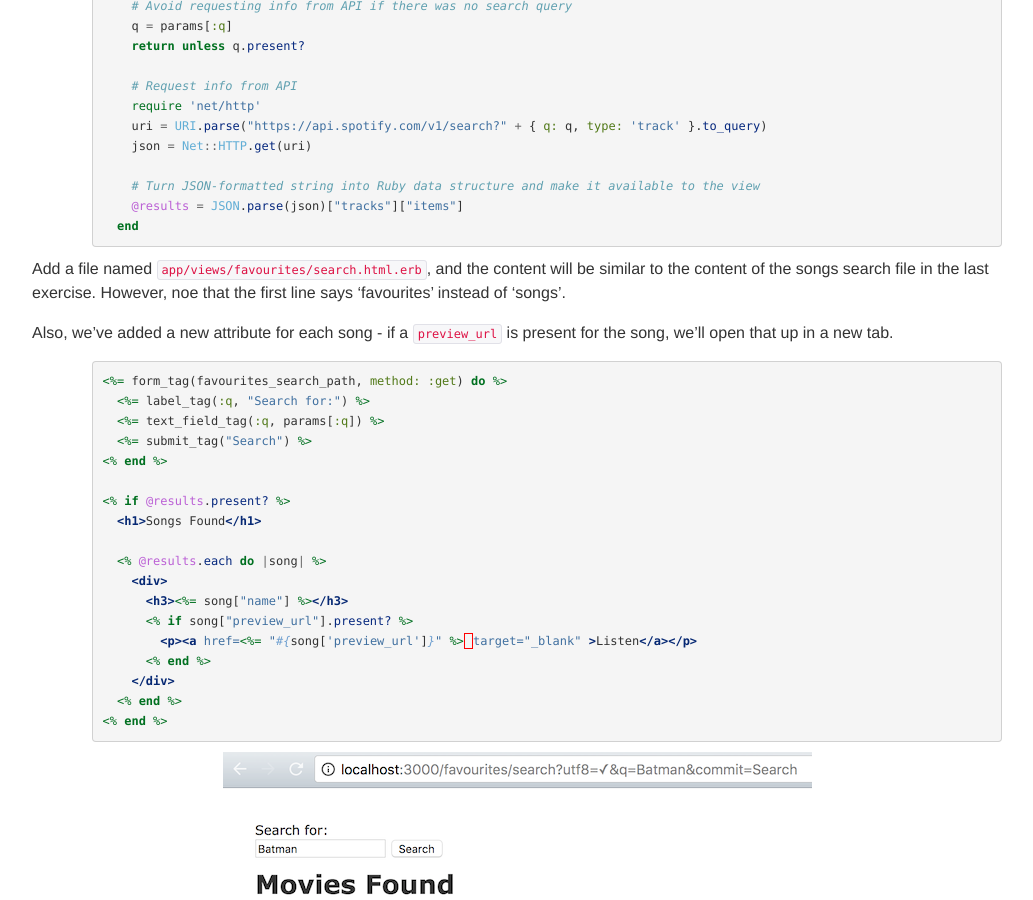
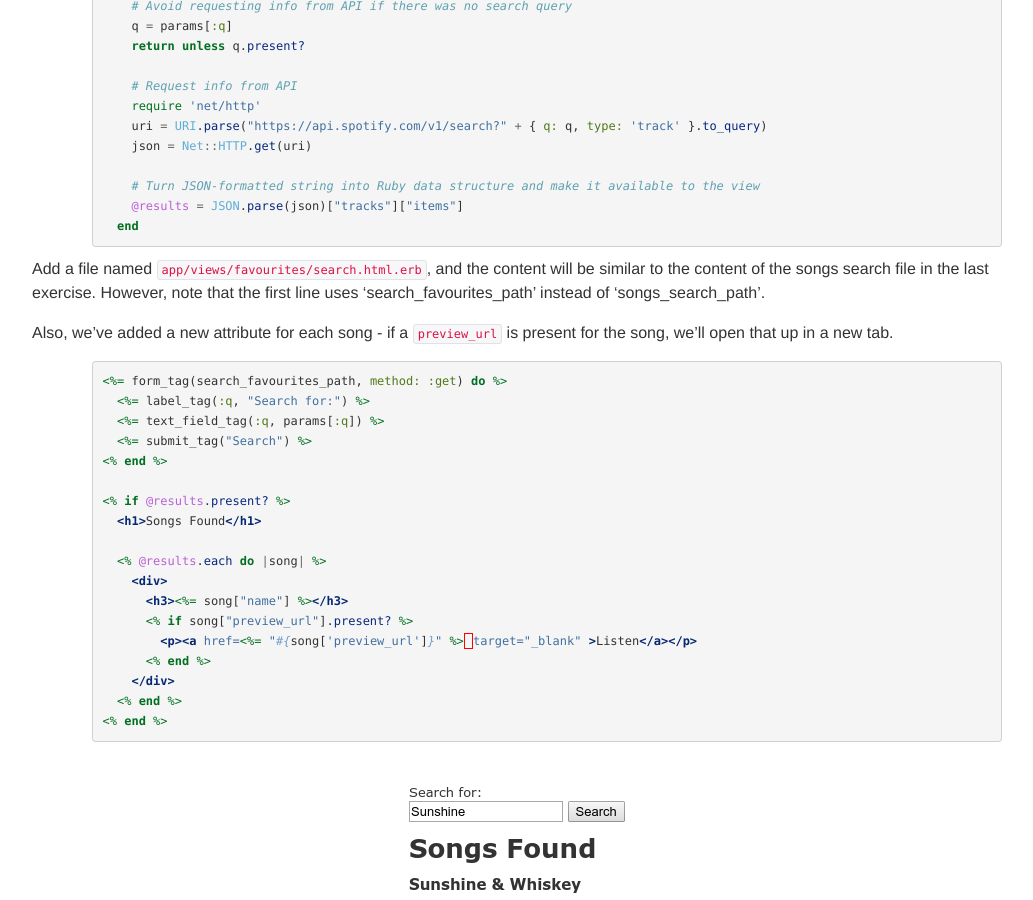
Before and after one commit to tracymu/api-tutorial, a Jekyll site: the page built from _posts/2017-02-21-compare-favourite-songs.md, in a window 1280 px wide and 900 px high, scrolled down 1711 px. Shown: the whole window, without its empty margins (53-1086 px from the left). Built offline with Jekyll 4.4.1, drawn with Linux system fonts in a browser that asks for light colours; nearby versions of some CDN libraries.

Commit message:
Fix #search view description/code/image

````diff
--- a/_posts/2017-02-21-compare-favourite-songs.md
+++ b/_posts/2017-02-21-compare-favourite-songs.md
@@ -72,12 +72,12 @@ Copy the search code from the last exercise into a new `search` method anywhere
   end
 ```
 
-Add a file named `app/views/favourites/search.html.erb`, and the content will be similar to the content of the songs search file in the last exercise. However, noe that the first line says 'favourites' instead of 'songs'.
+Add a file named `app/views/favourites/search.html.erb`, and the content will be similar to the content of the songs search file in the last exercise. However, note that the first line uses 'search_favourites_path' instead of 'songs_search_path'.
 
 Also, we've added a new attribute for each song - if a `preview_url` is present for the song, we'll open that up in a new tab.
 
 ```erb
-<%= form_tag(favourites_search_path, method: :get) do %>
+<%= form_tag(search_favourites_path, method: :get) do %>
   <%= label_tag(:q, "Search for:") %>
   <%= text_field_tag(:q, params[:q]) %>
   <%= submit_tag("Search") %>
@@ -97,7 +97,7 @@ Also, we've added a new attribute for each song - if a `preview_url` is present
 <% end %>
 ```
 
-![Search page version 1]({{ site.url }}/images/fav-movies-search1.png)
+![Search page version 1]({{ site.url }}/images/fav-songs-search1.png)
 
 How do we save a search result to our database? Rails has many ways. Let's pick one.
 
````
Also changed, not shown: images/fav-songs-search1.png (added).
